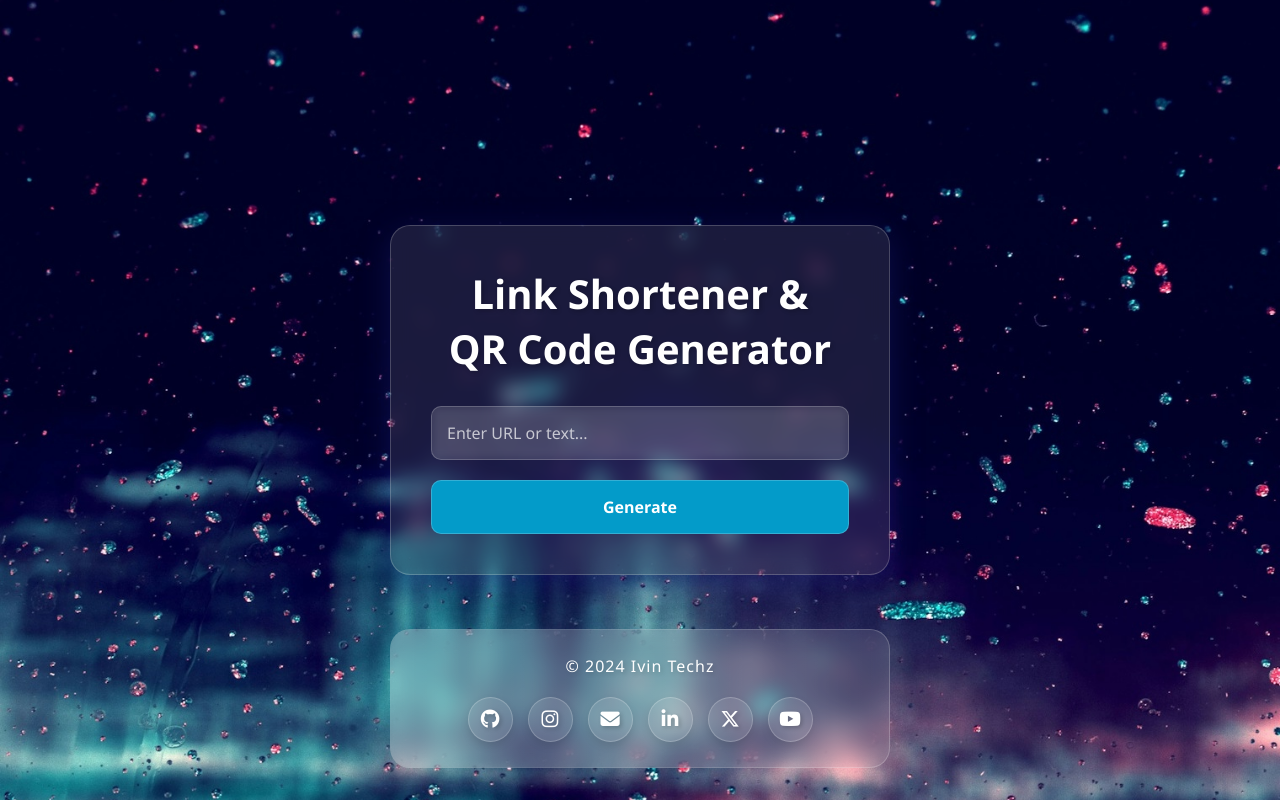
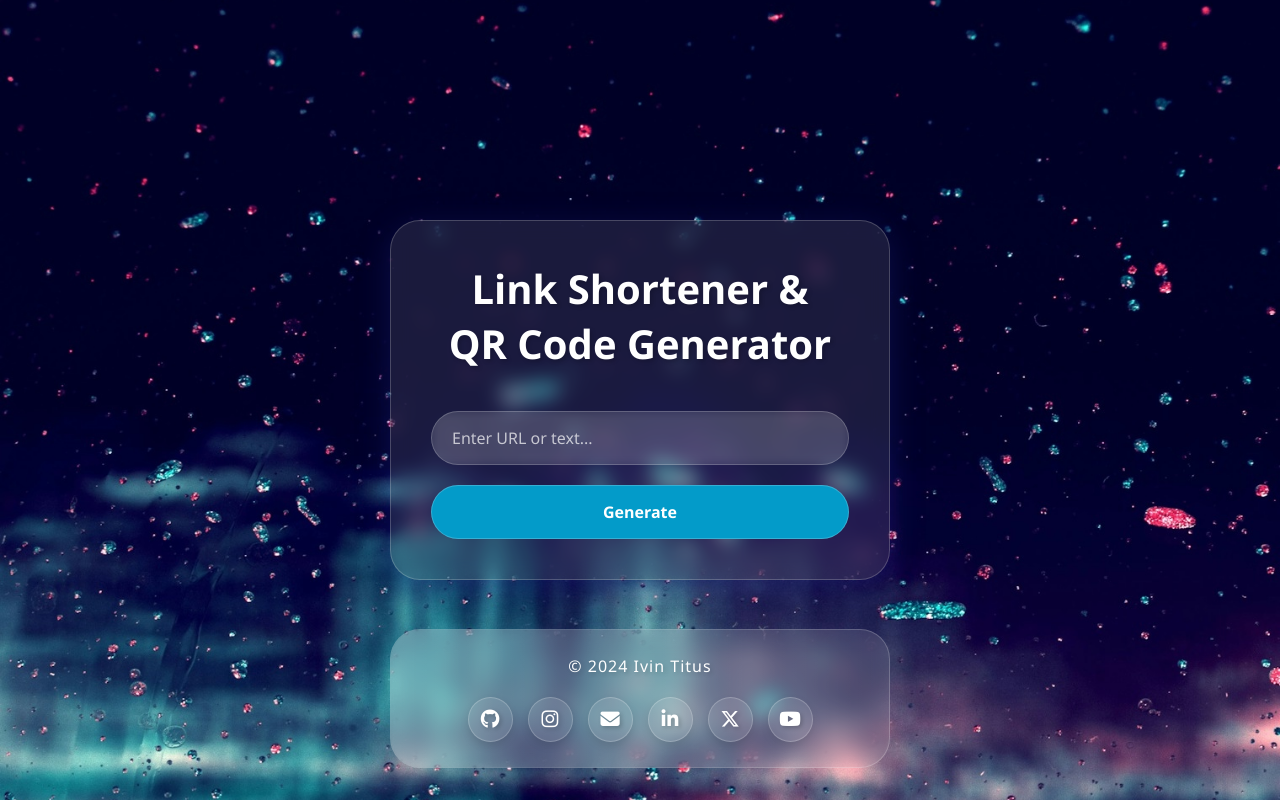
Before and after one commit to ivin-titus/Link-Shortener-and-QR-Code-Generator, a Flask app: page / in a window 1280 px wide. Run offline with Flask 3, Linux system fonts and the light colour scheme.

Commit message:
Updated Boarder Radius on overall app + Changed Brand to 'Ivin Titus' (Previous one was ' Ivin Techz')

```diff
--- a/static/css/style.css
+++ b/static/css/style.css
@@ -33,7 +33,7 @@ body {
     background: rgba(255, 255, 255, 0.1);
     backdrop-filter: blur(10px);
     -webkit-backdrop-filter: blur(10px);
-    border-radius: 20px;
+    border-radius: 30px;
     border: 1px solid rgba(255, 255, 255, 0.2);
     padding: 40px;
     box-shadow: 0 8px 32px 0 rgba(31, 38, 135, 0.37);
@@ -44,7 +44,7 @@ body {
 h1 {
     color: white;
     text-align: center;
-    margin-bottom: 30px;
+    margin-bottom: 40px;
     font-size: 2.5rem;
     text-shadow: 2px 2px 4px rgba(0, 0, 0, 0.2);
 }
@@ -55,9 +55,9 @@ h1 {
 
 input[type="text"] {
     width: 100%;
-    padding: 15px;
+    padding: 15px 15px 15px 20px;
     border: none;
-    border-radius: 10px;
+    border-radius: 40px;
     background: rgba(255, 255, 255, 0.1);
     backdrop-filter: blur(5px);
     color: white;
@@ -80,7 +80,7 @@ button {
     width: 100%;
     padding: 15px;
     border: none;
-    border-radius: 10px;
+    border-radius: 40px;
     background: rgb(3, 155, 201);
     color: white;
     font-size: 1rem;
@@ -100,6 +100,7 @@ button:hover {
     margin-top: 30px;
     text-align: center;
     opacity: 1;
+    border-radius: 40;
     transition: opacity 0.3s ease;
 }
 
@@ -170,9 +171,9 @@ to { opacity: 0; }
 
 /* Link Shortener */
 .shortened-url-container {
-margin-top: 20px;
-opacity: 1;
-transition: opacity 0.3s ease;
+    margin-top: 20px;
+    opacity: 1;
+    transition: opacity 0.3s ease;
 }
 
 .shortened-url-container.hidden {
@@ -185,9 +186,9 @@ display: flex;
 align-items: center;
 background: rgba(255, 255, 255, 0.1);
 backdrop-filter: blur(5px);
-border-radius: 10px;
+border-radius: 40px;
 border: 1px solid rgba(255, 255, 255, 0.2);
-padding: 5px;
+padding: 10px;
 margin-top: 15px;
 }
 
@@ -195,22 +196,23 @@ margin-top: 15px;
 flex: 1;
 background: transparent;
 border: none;
-padding: 10px;
+padding: 10px 10px 10px 15px;
 margin: 0;
 font-size: 0.9rem;
 }
 
 .url-box input[type="text"]:focus {
 background: transparent;
+
 box-shadow: none;
 }
 
 .copy-btn {
 width: auto;
-padding: 10px 15px;
+padding: 10px 14px;
 margin-left: 5px;
 background: rgba(3, 155, 201, 0.8);
-border-radius: 8px;
+border-radius: 100px;
 transition: all 0.3s ease;
 }
 
@@ -232,7 +234,7 @@ transform: translateX(-50%);
 background: rgba(3, 155, 201, 0.9);
 color: white;
 padding: 10px 20px;
-border-radius: 5px;
+border-radius: 100px;
 font-size: 0.9rem;
 z-index: 1000;
 animation: fadeInOut 2s ease-in-out forwards;
@@ -256,7 +258,7 @@ position: relative;
 background: rgba(255, 255, 255, 0.1);
 backdrop-filter: blur(10px);
 -webkit-backdrop-filter: blur(10px);
-border-radius: 20px;
+border-radius: 30px;
 border: 1px solid rgba(255, 255, 255, 0.2);
 padding: 25px;
 width: 90%;
--- a/templates/index.html
+++ b/templates/index.html
@@ -44,7 +44,7 @@
     </div>
 
 <footer class="footer-container">
-    <div class="copyright">© 2024 Ivin Techz</div>
+    <div class="copyright">© 2024 Ivin Titus</div>
     <div class="social-links">
 
         <a href="https://github.com/ivin-titus"  class="github" aria-label="GitHub">
```
